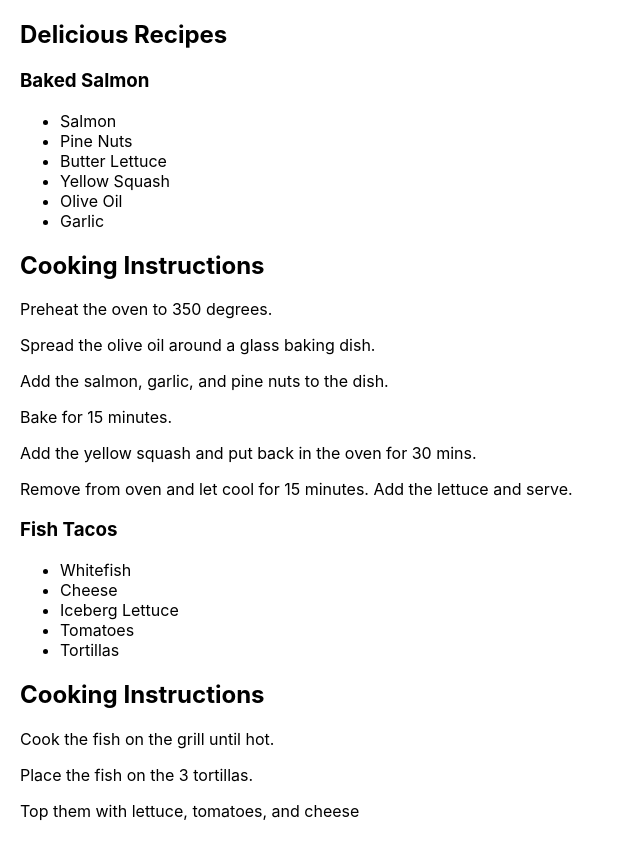
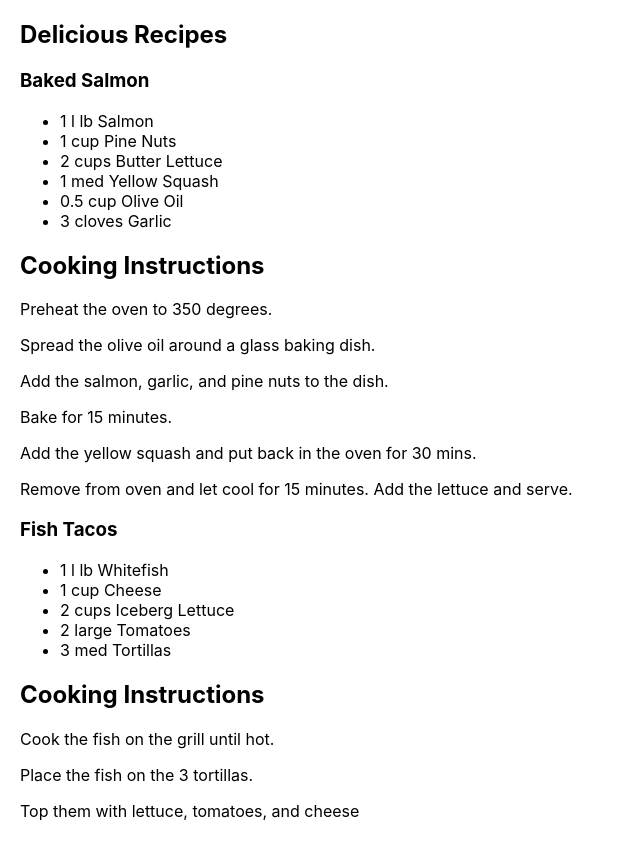
Before and after one commit to tyrelhooker/recipes_app, a React (Create React App) app: page / in a window 1280 px wide. Shown: the whole page, without its empty margins (0-640 px from the left). Built offline with nearby package versions, Linux system fonts and the light colour scheme.

Commit message:
Break Recipe component down into two additional components to handle the logic of mapping each list and rendering the ingredients in each list

```diff
--- /dev/null
+++ b/src/components/Ingredient.js
@@ -0,0 +1,10 @@
+import React from 'react';
+
+const Ingredient = ({ amount, measurement, name}) =>
+  <li>
+    <span className='amount'>{amount} </span>
+    <span className='measurement'>{measurement} </span>
+    <span className='name'>{name}</span>
+  </li>
+
+export default Ingredient;
--- /dev/null
+++ b/src/components/IngredientList.js
@@ -0,0 +1,11 @@
+import React from 'react';
+import Ingredient from './Ingredient';
+
+const IngredientList = ({list}) =>
+  <ul className='ingredients'>
+    {list.map((ingredient, i) =>
+      <Ingredient key={i} {...ingredient} />
+    )}
+  </ul>
+
+export default IngredientList;
--- a/src/components/Recipe.js
+++ b/src/components/Recipe.js
@@ -1,15 +1,12 @@
 import React from 'react';
+import IngredientList from './IngredientList';
+// import Ingredient from './Ingredient';
 import Instructions from './Instructions';
 
 const Recipe = ({ name, ingredients, steps }) =>
   <section id={name.toLowerCase().replace(/ /g, '-')}>
     <h1>{name}</h1>
-    <ul className='ingredients'>
-      {ingredients.map((ingredient, i) =>
-        <li key={i}>{ingredient.name}</li>
-      )}
-    </ul>
-
+    <IngredientList list={ingredients} />
     <Instructions title='Cooking Instructions' steps={steps} />
   </section>
 
```
Also changed, not shown: src/components/Ingredients.js (deleted).
